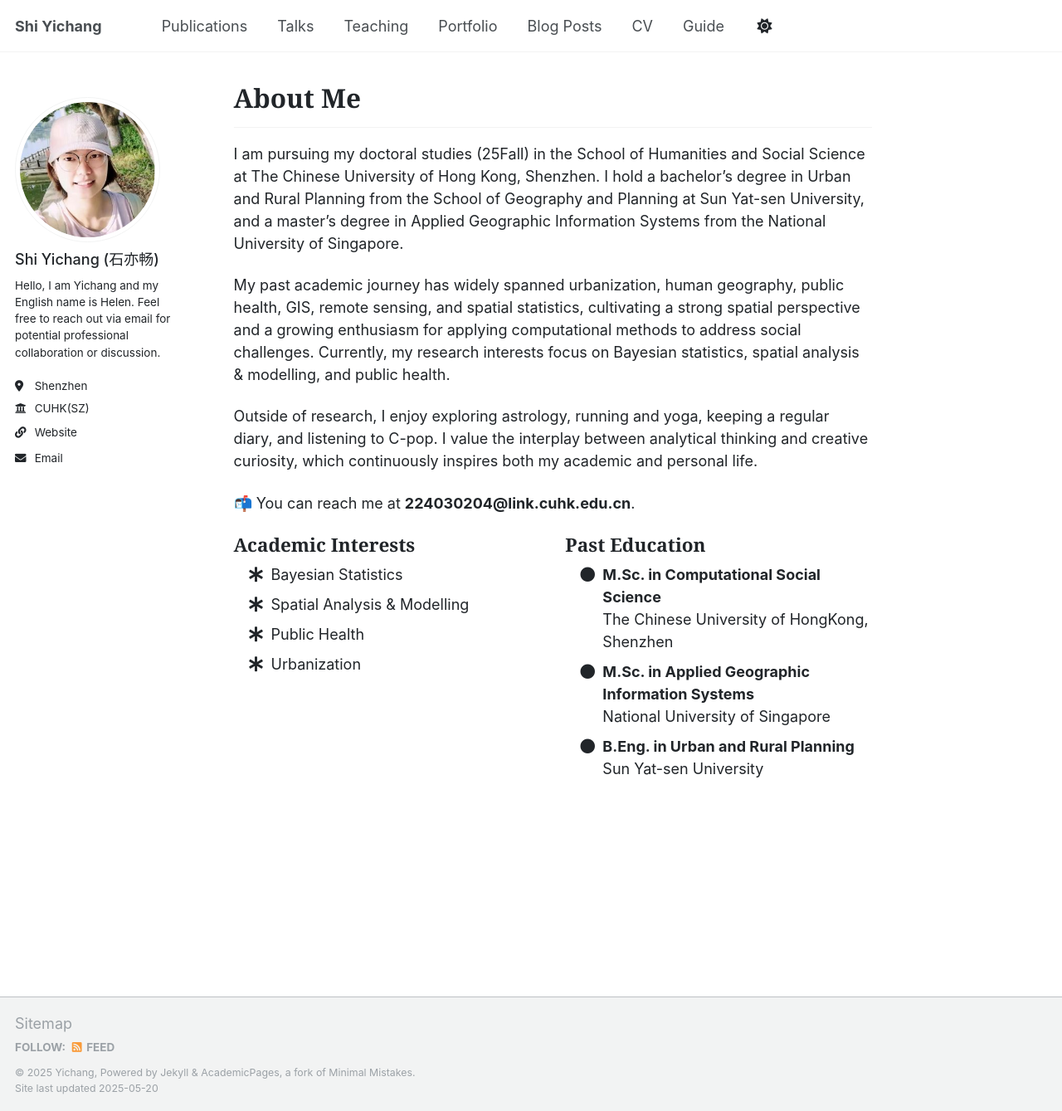
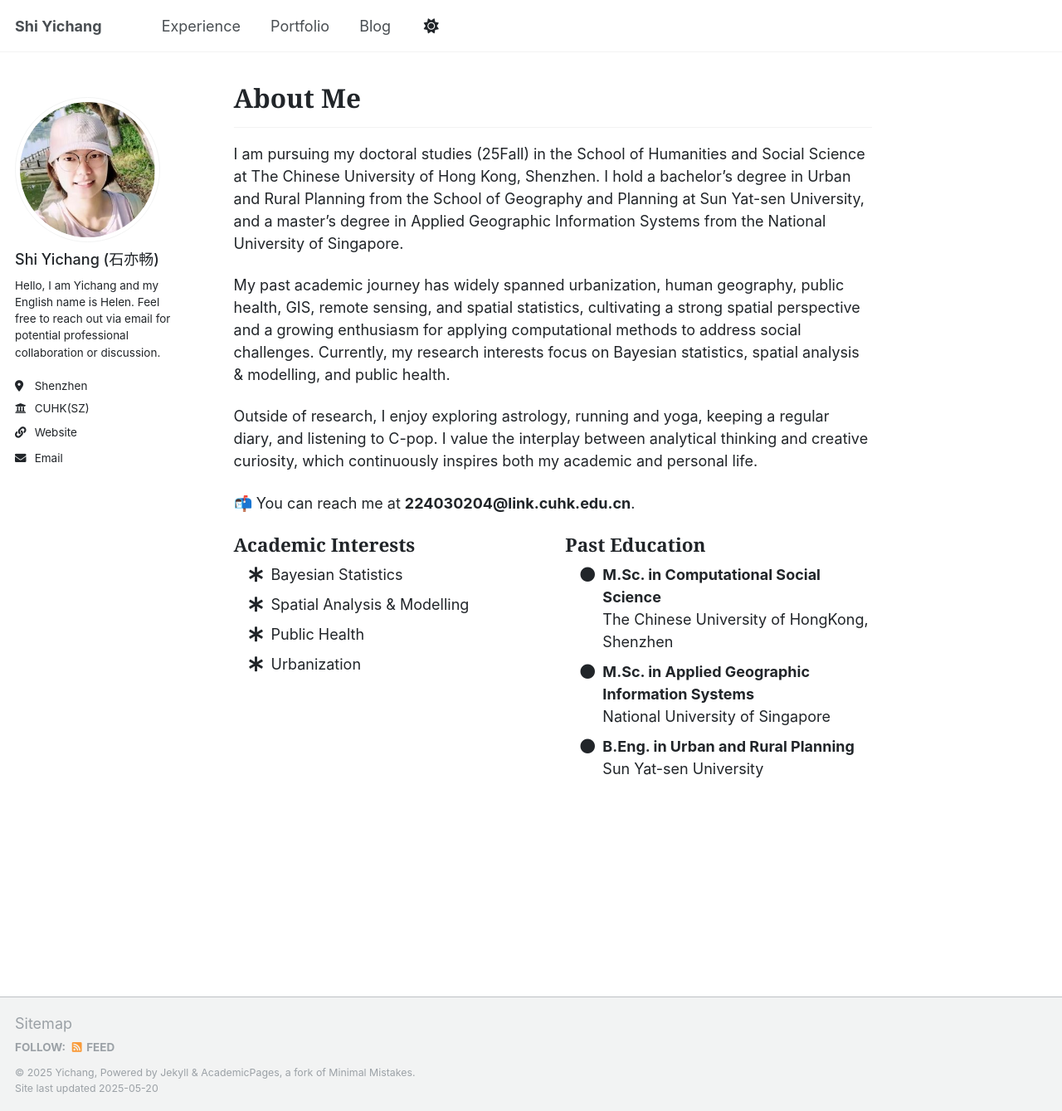
Before and after one commit to Helensyc/helensyc.github.io, a Jekyll site: the page built from _pages/about.md, in a window 1280 px wide and 1339 px high. Shown: the whole window at 83% size. Built offline with Jekyll 4.4.1, drawn with Linux system fonts in a browser that asks for light colours.

Commit message:
navigation.yml

```diff
--- a/_data/navigation.yml
+++ b/_data/navigation.yml
@@ -8,26 +8,26 @@
 #      Markdown formatted page while the second is generated using JSON.
 
 main:
-  - title: "Publications"
-    url: /publications/
+  #- title: "Publications"
+  #  url: /publications/
 
-  - title: "Talks"
-    url: /talks/
+  #- title: "Talks"
+  #  url: /talks/
 
-  - title: "Teaching"
-    url: /teaching/
+  #- title: "Teaching"
+  #  url: /teaching/
+
+  - title: "Experience"
+    url: /experience/
 
   - title: "Portfolio"
     url: /portfolio/
 
-  - title: "Blog Posts"
+  - title: "Blog"
     url: /year-archive/
 
-  - title: "CV"
-    url: /cv/
+  #- title: "CV"
+  #  url: /cv/
 
   # - title: "CV"
   #   url: /cv-json/
-
-  - title: "Guide"
-    url: /markdown/
```
